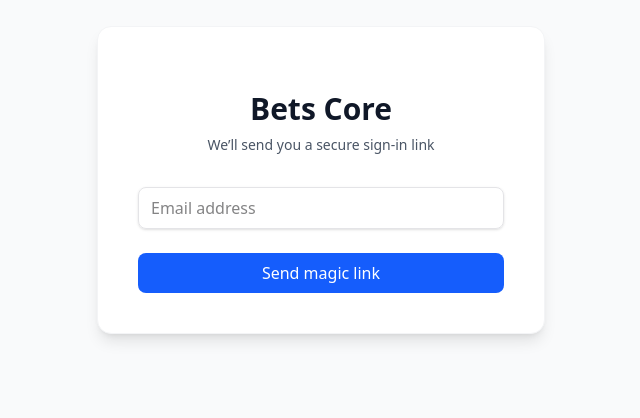
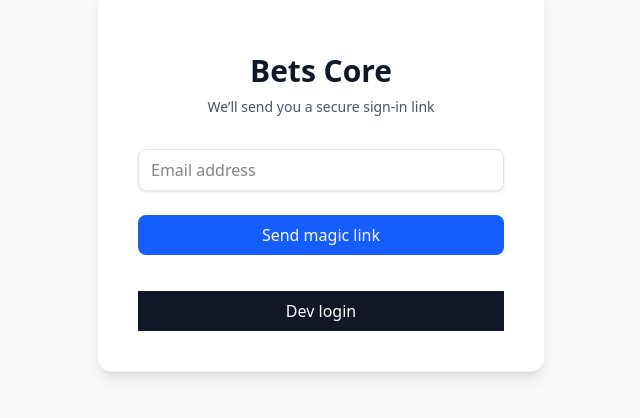
Before and after one commit to kevinsgzcode/bets-core-v2, a Next.js app: page /login in a window 1280 px wide. Shown: the part 220-638 px from the top of the page, without its empty margins (319-959 px from the left). Built offline with nearby package versions, Linux system fonts and the light colour scheme; no server answers.

Commit message:
chore: setup local dev environment and auth dev flow

```diff
--- a/src/app/login/LoginForm.tsx
+++ b/src/app/login/LoginForm.tsx
@@ -2,9 +2,11 @@
 
 import { useActionState } from "react";
 import { authenticate } from "./action";
+import { signIn } from "next-auth/react";
 
 export default function LoginForm() {
   const [errorMessage, dispatch] = useActionState(authenticate, undefined);
+  const isDev = process.env.NODE_ENV === "development";
 
   return (
     <div className="flex h-screen items-center justify-center bg-gray-50">
@@ -36,6 +38,16 @@ export default function LoginForm() {
           <button className="w-full rounded-md bg-blue-600 py-2 text-white">
             Send magic link
           </button>
+
+          {isDev && (
+            <button
+              type="button"
+              onClick={() => signIn("credentials", { callbackUrl: "/" })}
+              className="w-full rouded-md bg-gray-900 py-2 text-white mt-3"
+            >
+              Dev login
+            </button>
+          )}
         </form>
       </div>
     </div>
--- a/src/app/login/page.tsx
+++ b/src/app/login/page.tsx
@@ -4,8 +4,9 @@ import LoginForm from "./LoginForm";
 
 export default async function LoginPage() {
   const session = await auth();
+  const isDev = process.env.NODE_ENV === "development";
 
-  if (session) {
+  if (session && !isDev) {
     redirect("/");
   }
 
--- a/src/auth.ts
+++ b/src/auth.ts
@@ -1,7 +1,9 @@
 import NextAuth from "next-auth";
 import Email from "next-auth/providers/email";
+import Credentials from "next-auth/providers/credentials";
 import { PrismaAdapter } from "@auth/prisma-adapter";
 import { prisma } from "@/lib/prisma";
+import { email } from "zod";
 
 const ALLOWED_EMAILS = [
   "kevinsgz.code@gmail.com",
@@ -11,10 +13,26 @@ const ALLOWED_EMAILS = [
   "milsentidos1@gmail.com",
 ];
 
+const isDev = process.env.NODE_ENV === "development";
+
 export const { handlers, auth, signIn, signOut } = NextAuth({
   adapter: PrismaAdapter(prisma),
 
-  providers: [
+  providers: isDev
+    ? [
+        Credentials({
+          name: "Dev Login",
+          credentials: {},
+          async authorize() {
+            return {
+              id: "dev-user",
+              email: "dev@betscore.local",
+              name: "Dev user",
+            };
+          },
+        }),
+      ]
+    : [
         Email({
           server: {
             host: "smtp.gmail.com",
@@ -29,7 +47,7 @@ export const { handlers, auth, signIn, signOut } = NextAuth({
       ],
 
   session: {
-    strategy: "database",
+    strategy: isDev ? "jwt" : "database",
   },
 
   pages: {
@@ -39,13 +57,44 @@ export const { handlers, auth, signIn, signOut } = NextAuth({
 
   callbacks: {
     async signIn({ user }) {
+      //dev user
+      if (isDev) {
+        await prisma.user.upsert({
+          where: { email: user.email! },
+          update: {},
+          create: {
+            email: user.email!,
+            name: user.name ?? "Dev user",
+          },
+        });
+        return true;
+      }
+
       if (!user.email) return false;
       return ALLOWED_EMAILS.includes(user.email);
     },
+    //dev
+    async jwt({ token, user }) {
+      if (isDev && user?.email) {
+        const dbUser = await prisma.user.findUnique({
+          where: { email: user.email },
+        });
+        if (dbUser) {
+          token.sub = dbUser.id;
+        }
+      }
+      return token;
+    },
 
-    async session({ session, user }) {
+    async session({ session, user, token }) {
       if (session.user) {
+        if (user?.id) {
           session.user.id = user.id;
+        }
+        //dev
+        if (!user && token?.sub) {
+          session.user.id = token.sub;
+        }
       }
       return session;
     },
```
Also changed, not shown: 1 other file (tests, documents, lock files or other folders). Lines whose indentation alone changed are shown as unchanged.
